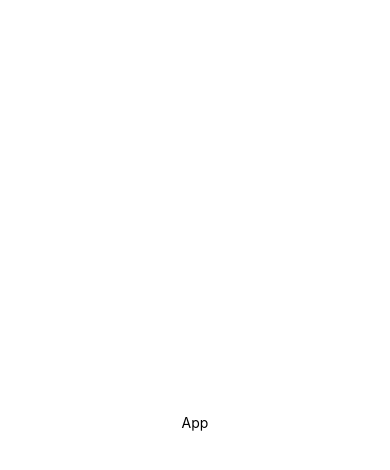
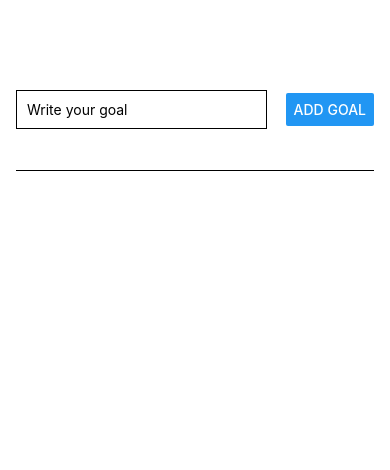
Before and after one commit to alperengonull/GoalApp, a React Native app in the folder Application/: screen / in a window 390 px wide. Shown: the top 470 px of the page. Built offline with nearby package versions, Linux system fonts and the light colour scheme.

Commit message:
Update App.js

```diff
--- a/Application/App.js
+++ b/Application/App.js
@@ -1,13 +1,35 @@
-import {View, Text, StyleSheet} from 'react-native';
+import {useState} from 'react';
+import {View, Text, StyleSheet, Button, TextInput} from 'react-native';
 import React from 'react';
-import { StatusBar } from 'react-native';
 
 const App = () => {
+  const [enteredGoal, setEnteredGoal] = useState('');
+  const [courseGoals, setCourseGoals] = useState([]);
+
+  const goalInputHandler = enteredText => {
+    setEnteredGoal(enteredText);
+  };
+
+  const addGoalHandler = () => {
+    setCourseGoals(currentGoals => [...currentGoals, enteredGoal]);
+  };
+
   return (
-    <View  style={styles.container}>
-      <Text>App</Text>
-
-      <StatusBar style="auto" />
+    <View style={styles.container}>
+      <View style={styles.inputContainer}>
+        <TextInput
+          style={styles.textInput}
+          onChangeText={goalInputHandler}
+          placeholder="Write your goal"></TextInput>
+        <Button title="Add Goal" onPress={addGoalHandler}></Button>
+      </View>
+      <View style={styles.goalContainer}>
+        {courseGoals.map(goal => (
+          <View style={styles.goalContainerText} key={goal}>
+              <Text style={{color:'white'}}>{goal}</Text>
+          </View>
+        ))}
+      </View>
     </View>
   );
 };
@@ -15,10 +37,34 @@ const App = () => {
 const styles = StyleSheet.create({
   container: {
     flex: 1,
-    backgroundColor: '#fff',
+    padding: 50,
+    paddingHorizontal: 16,
+  },
+  inputContainer: {
+    flex: 1,
+    flexDirection: 'row',
+    justifyContent: 'space-between',
     alignItems: 'center',
-    justifyContent: 'center',
+    marginBottom: 24,
+    borderBottomWidth: 1,
   },
+  textInput: {
+    borderColor: 'black',
+    borderWidth: 1,
+    width: '70%',
+    marginRight: 10,
+    padding: 10,
+  },
+  goalContainer: {
+    flex: 5,
+  },
+  goalContainerText:{
+    padding: 10,
+    borderColor: 'hsl(0, 0%, 80%)',
+    marginBottom: 10,
+    borderRadius:8,
+    backgroundColor:'#5e0acc',
+  }
 });
 
 export default App;
```
